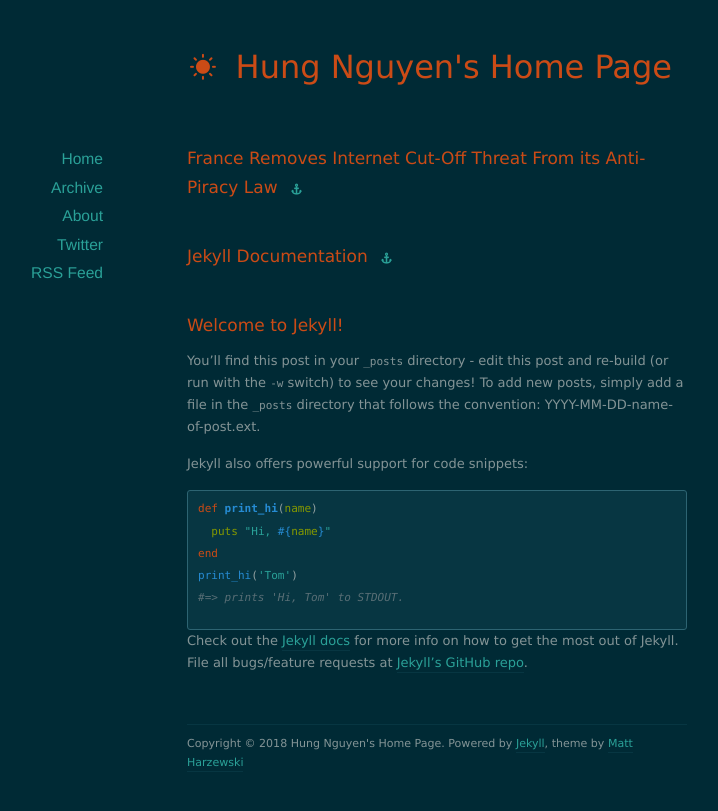
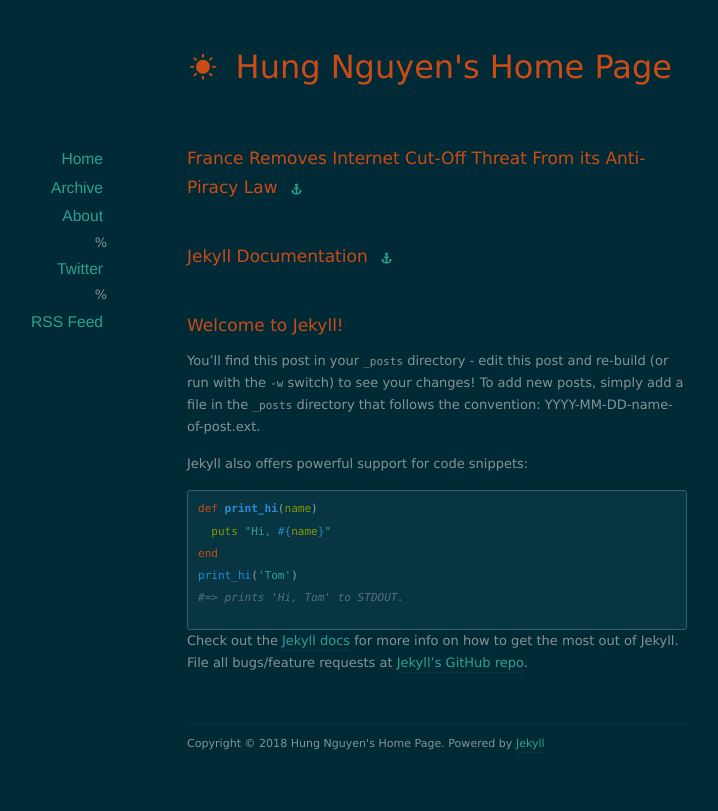
Before and after one commit to nd-hung/nd-hung.github.io, a Jekyll site: the page built from index.html, in a window 1280 px wide. Shown: the top 811 px of the page, without its empty margins (203-921 px from the left). Built offline with Jekyll 4.4.1, drawn with Linux system fonts in a browser that asks for light colours; nearby versions of some CDN libraries; the list of posts is cut into pages by our own code.

Commit message:
Update default.html

```diff
--- a/_layouts/default.html
+++ b/_layouts/default.html
@@ -36,8 +36,8 @@
           <li><a href="/">Home</a></li>
           <li><a href="/archives">Archive</a></li>
           <li><a href="/about">About</a></li>
-          <li><a href="http://twitter.com/redwall_hp">Twitter</a></li>
-          <li><a href="/feed.xml">RSS Feed</a></li>
+          % <li><a href="http://twitter.com/redwall_hp">Twitter</a></li>
+          % <li><a href="/feed.xml">RSS Feed</a></li>
         </ul>
       </nav>
     </div>
@@ -55,7 +55,9 @@
 
 
   <footer id="footer">
-    <p class="copyright">Copyright &copy; {{ site.time | date: '%Y' }} {{ site.name }}. Powered by <a href="http://jekyllrb.com">Jekyll</a>, theme by <a href="http://www.webmaster-source.com">Matt Harzewski</a></p>
+    <p class="copyright">Copyright &copy; {{ site.time | date: '%Y' }} {{ site.name }}.
+      Powered by <a href="http://jekyllrb.com">Jekyll</a>
+    </p>
   </footer>
 
 
```
